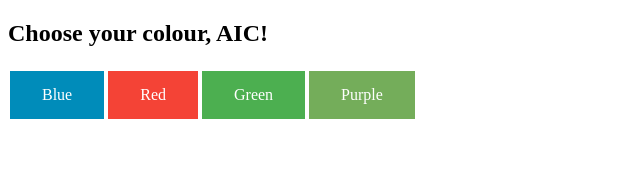
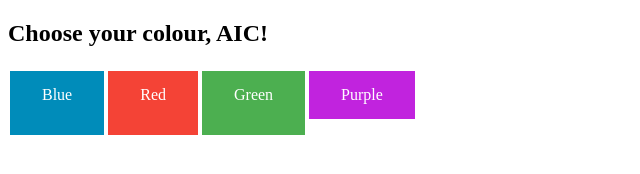
Before and after one commit to kelpielim/AIC, a plain HTML site: page index.html in a window 1280 px wide. Shown: the whole page, without its empty margins (0-640 px from the left). Drawn offline with Linux system fonts and the light colour scheme.

Commit message:
Load Page

```diff
--- a/index.html
+++ b/index.html
@@ -17,16 +17,16 @@
 .button1 {background-color: #008CBA;} /* Blue */
 .button2 {background-color: #f44336;} /* Red */
 .button3 {background-color: #4CAF50;} /* Green */
-.button4 {background-color: #74AD5A;} /* Purple */
+.button4 {background-color: #C123DE;} /* Purple */
 </style>
 </head>
 <body>
 
 <h2>Choose your colour, AIC!</h2>
 
-<a class="button button1" href="blue.html">Blue</button>
-<a class="button button2" href="red.html">Red</button>
-<a class="button button3" href="green.html">Green</button>
+<a class="button button1" href="blue.html">Blue</button></p>
+<a class="button button2" href="red.html">Red</button></p>
+<a class="button button3" href="green.html">Green</button></p>
 <a class="button button4" href="purple.html">Purple</button>
 
 </body>
```
